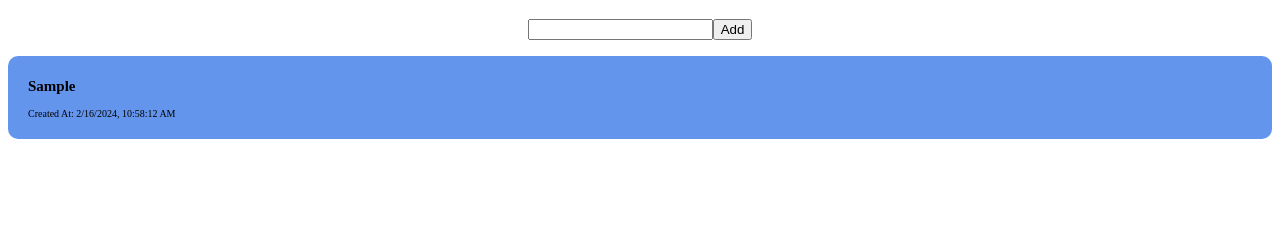
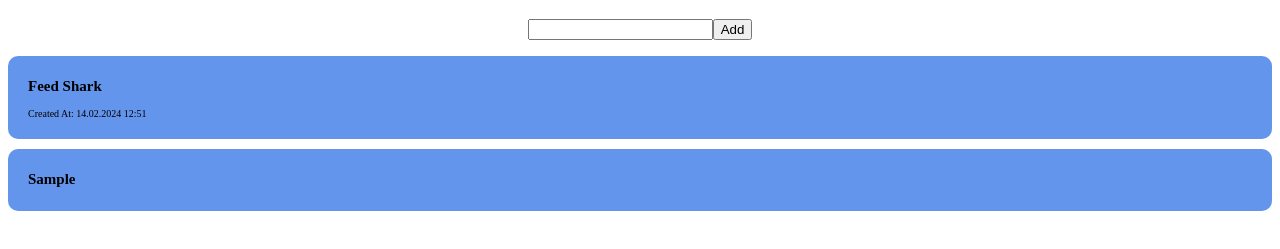
Before and after one commit to LarsGJobloop/kodeloftet-gruppe-6-14-02-24-todo-list, a plain HTML site: page index.html in a window 1280 px wide. Both pictures are taken after typing "Sample" into the empty fields and a click on the button "Add". Shown: the part 61-310 px from the top of the page. Drawn offline with Linux system fonts and the light colour scheme.

Commit message:
implment add task function

```diff
--- a/index.html
+++ b/index.html
@@ -16,27 +16,15 @@
       <button id="add-task">Add</button>
     </div>
 
-    <ul class="task-list">
+    <ul class="task-list" id="task-list">
       <!-- Start med å finne ut hvordan det skal se ut -->
       <!-- med å lage eksempler i HTML og CSS -->
-      <!-- <li>
-        <div class="task">
-          <h2>Feed Shark</h2>
-          <p>Created At: <span>14.02.2024 12:51</span></p>
-        </div>
-      </li>
       <li>
         <div class="task">
           <h2>Feed Shark</h2>
           <p>Created At: <span>14.02.2024 12:51</span></p>
         </div>
       </li>
-      <li>
-        <div class="task">
-          <h2>Feed Shark</h2>
-          <p>Created At: <span>14.02.2024 12:51</span></p>
-        </div>
-      </li> -->
     </ul>
 
   </body>
--- a/script.js
+++ b/script.js
@@ -1,76 +1,37 @@
-/**
- * Funksjon som tar imot et task objekt
- * genererer et nytt element og legger det til
- * i HTML
- */
-function createTask(task) {
-    // docuement.createElement for å lage nye elemneter
-    const liWrapper = document.createElement("li")
-    const containerElement = document.createElement("div")
-    const taskTitle = document.createElement("h2")
+function addTask() {
+    // Finn input elementet
+    const inputElement = document.querySelector("#input-title")
+    const taskTitle = inputElement.value
 
-    // element.className kan brukes for å sette klassenavn
-    containerElement.className = "task"
+    if (taskTitle === "") {
+        console.warn("Du må skrive inn noe i tekst feltet")
+    } else {
+        // 1. Konstruer Gjøremåls objektet objektet
+        const newTask = {
+            title: taskTitle,
+        }
 
-    // element.textContent kan brukes for å sette tekst innhold
-    taskTitle.textContent = task.title
+        // 2. Lag alle HTML elementene
+        const liElement = document.createElement("li")
+        const divElement = document.createElement("div")
+        const h2Element = document.createElement("h2")
 
-    // Lag created at HTML
-    const createdAtElement = document.createElement("p")
-    const dateElement = document.createElement("span")
+        // Konfigurer elementen
+        divElement.className = "task"
+        h2Element.textContent = newTask.title
 
-    // Konfigurer
-    createdAtElement.textContent = "Created At: "
-    dateElement.textContent = task.createdAt
+        // Koble de sammen
+        liElement.appendChild(divElement)
+        divElement.appendChild(h2Element)
 
-    // Kombiner
-    createdAtElement.appendChild(dateElement)
+        // 3. Legg til det nye elementet i HTML
+        const taskList = document.querySelector("#task-list")
+        taskList.appendChild(liElement)
 
-    // element.appendChild brukes for å kombiner elementer
-    containerElement.appendChild(taskTitle)
-    containerElement.appendChild(createdAtElement)
-    liWrapper.appendChild(containerElement)
-
-    // Finne ut hvor i HTML (DOMet) vi ønsker å sette inn
-    // det nye elementet vårt
-    // Kan bruke document.qeuerySelector for å finne elementer
-    // ved samme syntakst vi bruker i CSS
-    const taskList = document.querySelector(".task-list")
-
-    // Legg til det nye elementet vårt
-    taskList.appendChild(liWrapper)
+        // 4. Tilbakestill tekst input feltet
+        inputElement.value = ""
+    }
 }
 
-// Finne hvordan kjøre koden når knappen blir trykt på
-// 1. Finn knappen
 const addTaskButton = document.querySelector("#add-task")
-
-// 2. Lage funksjon som skal kjøre når kappen trykkes
-/**
- * Funksjon som skal kjøre når knappen blir trykket
- * og skal lese av verdien i input feltet, lage et
- * nytt Task objekt for å sende videre til createTask funksjonen vår
- */
-function addTask() {
-    // Lage Task objektet vårt fra det som står skrevet i
-    // input feltet
-    const inputField = document.querySelector("#input-title")
-    const content = inputField.value
-
-    // Objekt som inneholder informasjon om et gjøremål
-    const task = {
-        title: content,
-        createdAt: new Date().toLocaleString()
-    }
-
-    console.log(task)
-
-    // Reset innholdet i tekst feltet
-    inputField.value = ""
-
-    // Gi til createTask funksjonen vår
-    createTask(task)
-}
-
-// 3. Kjør funksjonen hver gang knappene trykkes
 addTaskButton.addEventListener("click", addTask)
```
Also changed, not shown: script-first-example.js (added, +75 -0 lines).
